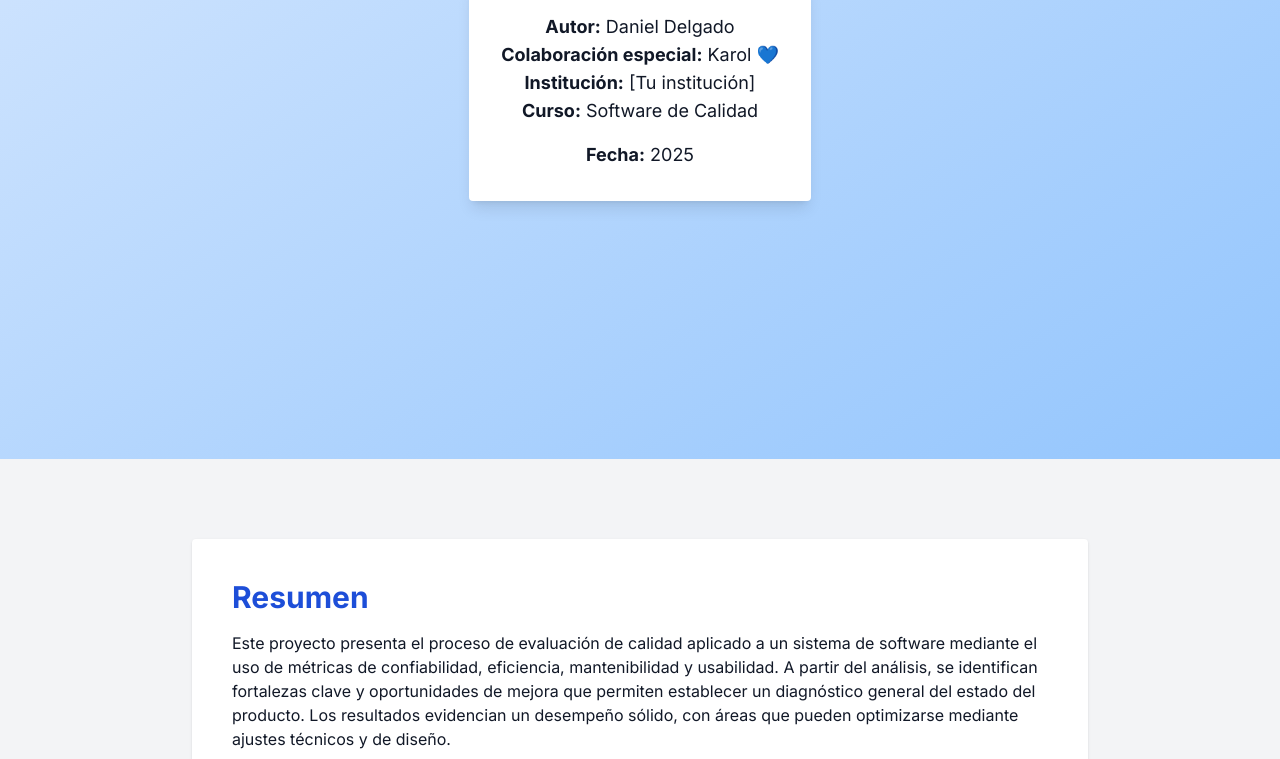
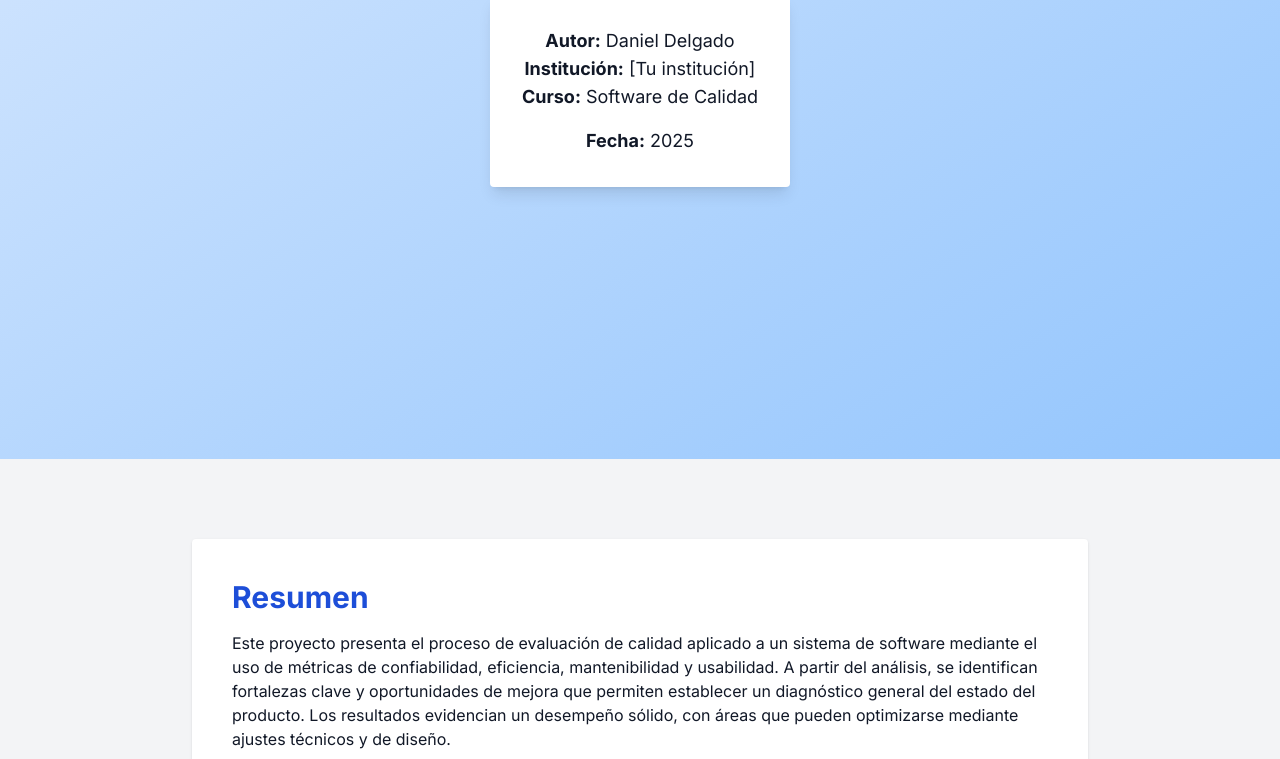
Before and after one commit to danieldelgado-del/calidad-software, a plain HTML site: page index.html in a window 1280 px wide. Shown: the part 341-1100 px from the top of the page. Drawn offline with nearby package versions, Linux system fonts and the light colour scheme.

Commit message:
index.html

```diff
--- a/index.html
+++ b/index.html
@@ -39,7 +39,6 @@
 
         <div class="text-lg bg-white p-8 rounded shadow-lg max-w-xl">
             <p><strong>Autor:</strong> Daniel Delgado</p>
-            <p><strong>Colaboración especial:</strong> Karol 💙</p>
             <p><strong>Institución:</strong> [Tu institución]</p>
             <p><strong>Curso:</strong> Software de Calidad</p>
             <p class="mt-4"><strong>Fecha:</strong> 2025</p>
```
